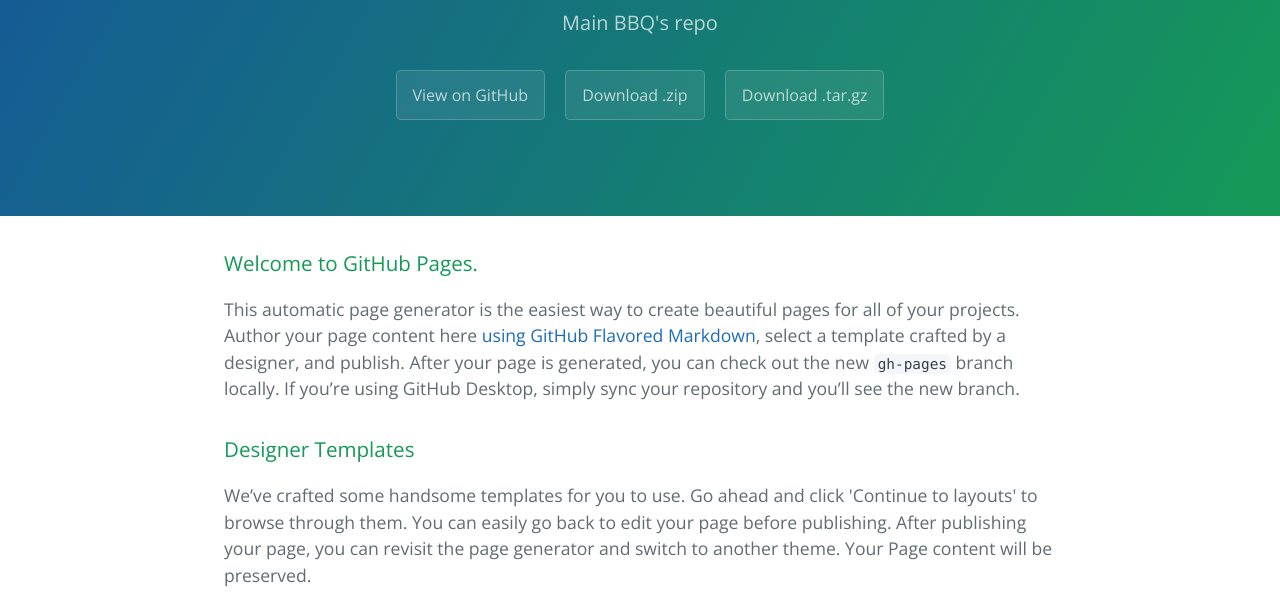
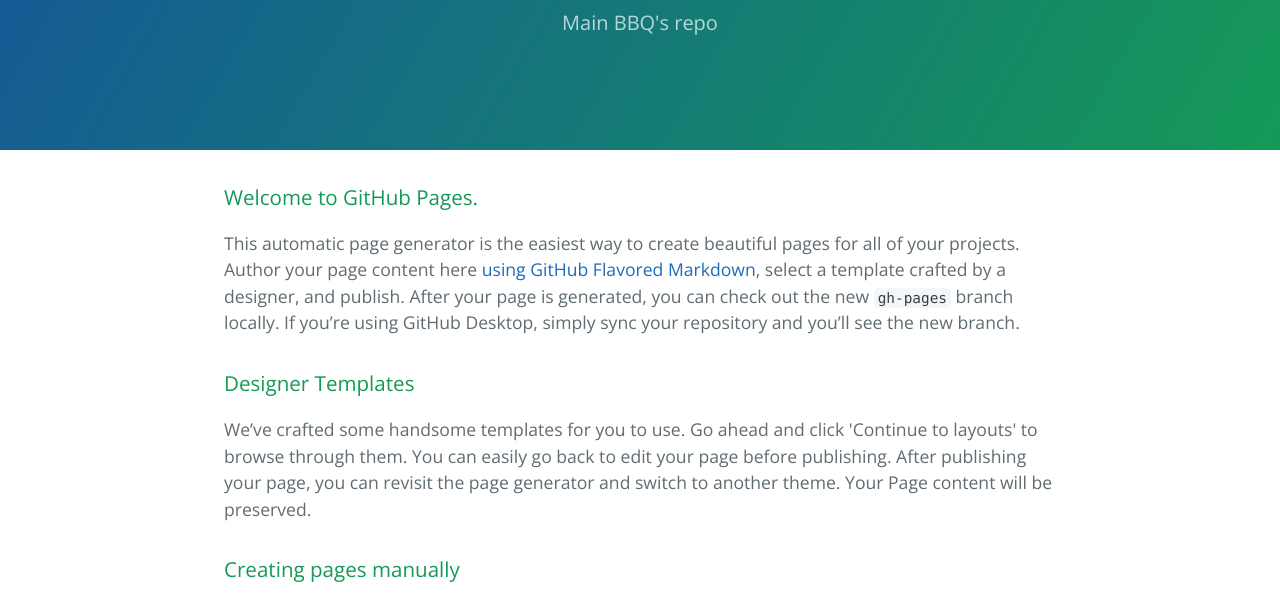
Before and after one commit to bb-q/main, a plain HTML site: page index.html in a window 1280 px wide. Shown: the part 167-766 px from the top of the page. Drawn offline with nearby package versions, Linux system fonts and the light colour scheme.

Commit message:
Update index.html

```diff
--- a/index.html
+++ b/index.html
@@ -13,9 +13,9 @@
     <section class="page-header">
       <h1 class="project-name">Main</h1>
       <h2 class="project-tagline">Main BBQ&#39;s repo</h2>
-      <a href="https://github.com/bb-q/main" class="btn">View on GitHub</a>
+      <!-- <a href="https://github.com/bb-q/main" class="btn">View on GitHub</a>
       <a href="https://github.com/bb-q/main/zipball/master" class="btn">Download .zip</a>
-      <a href="https://github.com/bb-q/main/tarball/master" class="btn">Download .tar.gz</a>
+      <a href="https://github.com/bb-q/main/tarball/master" class="btn">Download .tar.gz</a> -->
     </section>
 
     <section class="main-content">
```
